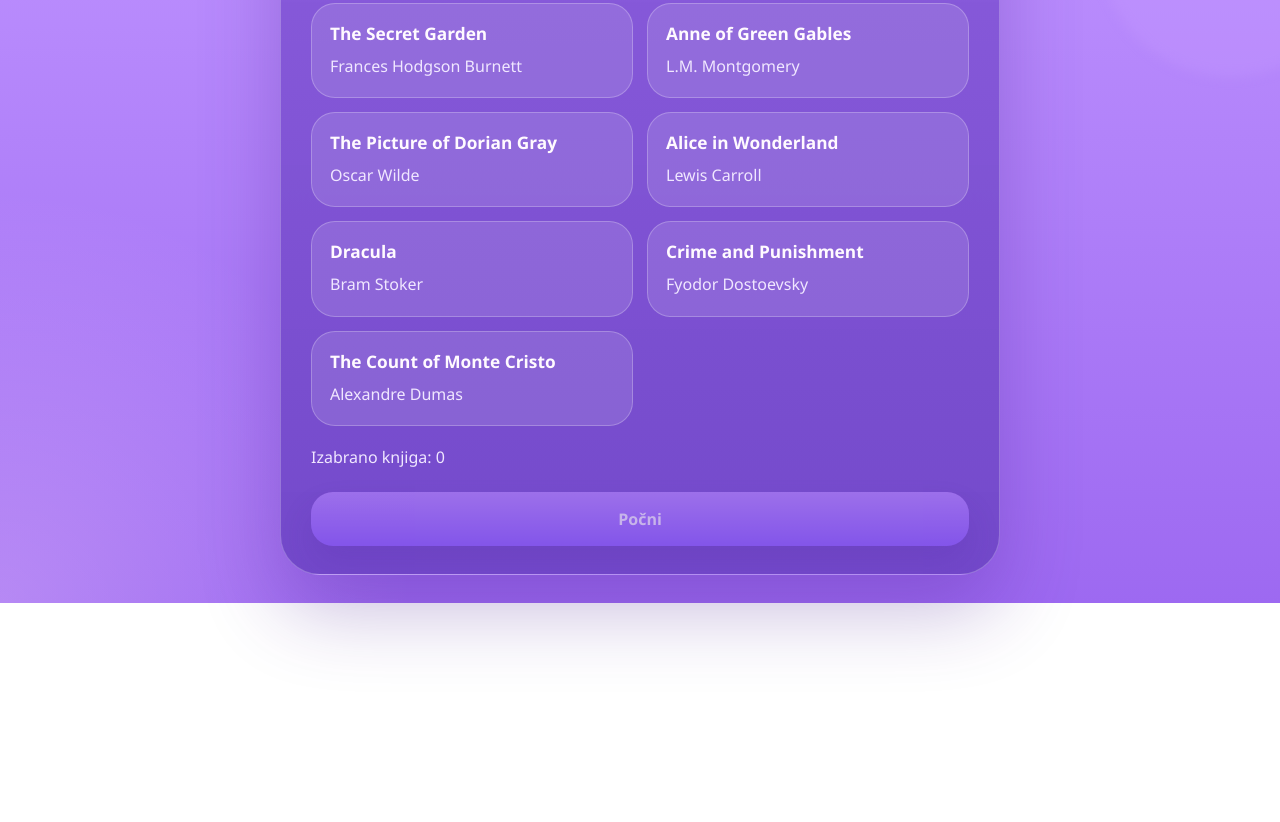
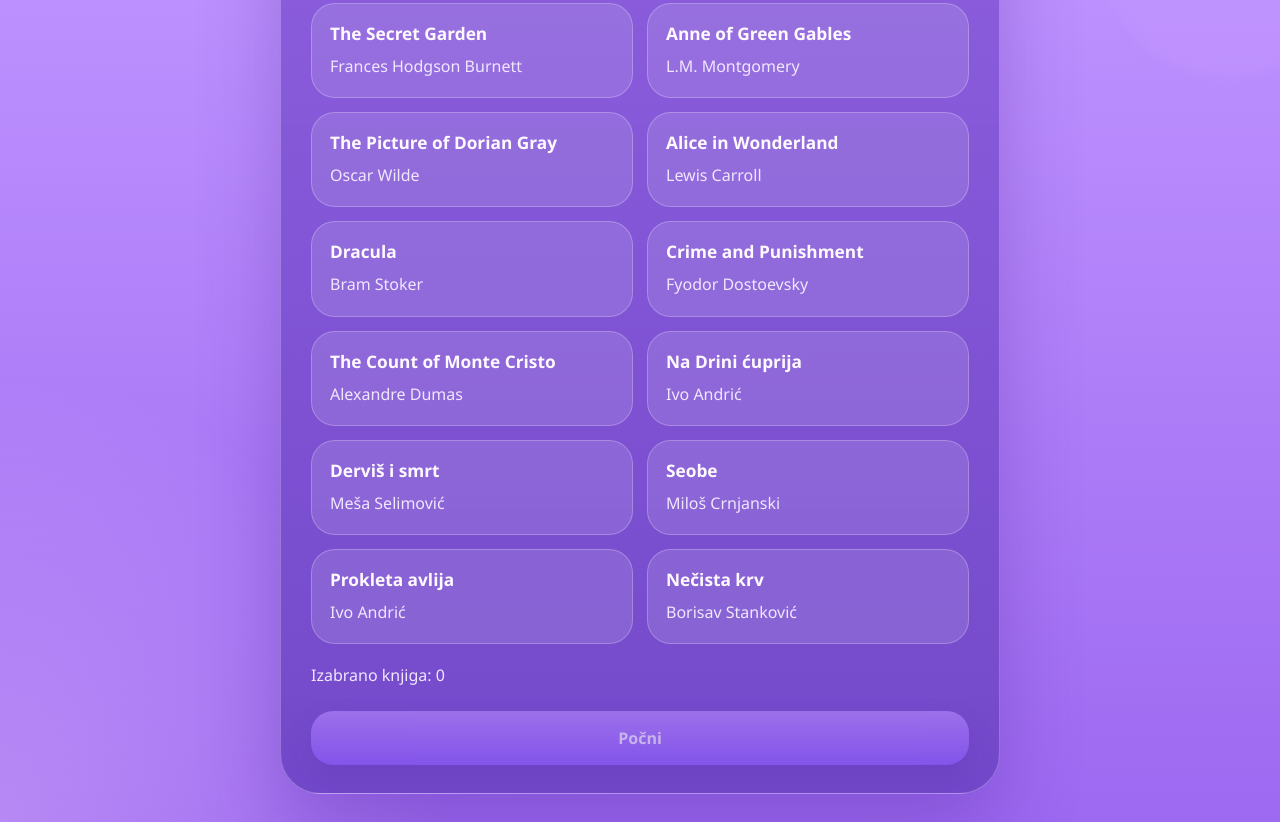
Before and after one commit to StasaBoskovic/ID, a plain HTML site: page library.html in a window 1280 px wide. Shown: the part 763-1585 px from the top of the page. Before the commit the page ends 1366 px from the top, so only its background shows below. Drawn offline with Linux system fonts and the light colour scheme.

Commit message:
promjena3

```diff
--- a/library.html
+++ b/library.html
@@ -101,6 +101,31 @@
           <span class="book-title">The Count of Monte Cristo</span>
           <span class="book-author">Alexandre Dumas</span>
         </button>
+
+      <button class="book-card" data-book-id="na-drini-cuprija" type="button">
+        <span class="book-title">Na Drini ćuprija</span>
+        <span class="book-author">Ivo Andrić</span>
+      </button>
+
+      <button class="book-card" data-book-id="dervis-i-smrt" type="button">
+        <span class="book-title">Derviš i smrt</span>
+        <span class="book-author">Meša Selimović</span>
+      </button>
+
+      <button class="book-card" data-book-id="seobe" type="button">
+        <span class="book-title">Seobe</span>
+        <span class="book-author">Miloš Crnjanski</span>
+      </button>
+
+      <button class="book-card" data-book-id="prokleta-avlija" type="button">
+        <span class="book-title">Prokleta avlija</span>
+        <span class="book-author">Ivo Andrić</span>
+      </button>
+
+      <button class="book-card" data-book-id="necista-krv" type="button">
+        <span class="book-title">Nečista krv</span>
+        <span class="book-author">Borisav Stanković</span>
+      </button>
       </div>
 
       <p class="selection-note" id="selectionNote">Izabrano knjiga: 0</p>
--- a/script.js
+++ b/script.js
@@ -22,7 +22,12 @@ const BOOKS = [
   { id: "alice-wonderland", title: "Alice in Wonderland", author: "Lewis Carroll" },
   { id: "dracula", title: "Dracula", author: "Bram Stoker" },
   { id: "crime-punishment", title: "Crime and Punishment", author: "Fyodor Dostoevsky" },
-  { id: "count-monte-cristo", title: "The Count of Monte Cristo", author: "Alexandre Dumas" }
+  { id: "count-monte-cristo", title: "The Count of Monte Cristo", author: "Alexandre Dumas" },
+  { id: "na-drini-cuprija", title: "Na Drini ćuprija", author: "Ivo Andrić" },
+  { id: "dervis-i-smrt", title: "Derviš i smrt", author: "Meša Selimović" },
+  { id: "seobe", title: "Seobe", author: "Miloš Crnjanski" },
+  { id: "prokleta-avlija", title: "Prokleta avlija", author: "Ivo Andrić" },
+  { id: "necista-krv", title: "Nečista krv", author: "Borisav Stanković" }
 ];
 
 const QUOTES = [
@@ -59,7 +64,17 @@ const QUOTES = [
   { bookId: "crime-punishment", text: "Pain and suffering are always inevitable for a large intelligence and a deep heart." },
   { bookId: "crime-punishment", text: "To go wrong in one's own way is better than to go right in someone else's." },
   { bookId: "count-monte-cristo", text: "All human wisdom is contained in these two words: Wait and Hope." },
-  { bookId: "count-monte-cristo", text: "Moral wounds have this peculiarity: they may be hidden, but they never close." }
+  { bookId: "count-monte-cristo", text: "Moral wounds have this peculiarity: they may be hidden, but they never close." },
+  { bookId: "na-drini-cuprija", text: "Na Drini ćuprija je priča o mostu koji povezuje istoriju, ljude i sudbine." },
+  { bookId: "na-drini-cuprija", text: "Jedan most je više od puta — on je svedok svih života koji ga dodiruju." },
+  { bookId: "dervis-i-smrt", text: "U tišini duša govori najtajnije istine." },
+  { bookId: "dervis-i-smrt", text: "Čovek nije ono što jeste u trenutku mira, nego ono što postaje suočen sa sopstvenom ćutnjom." },
+  { bookId: "seobe", text: "Na putu u izgnanstvo čovek nosi sve svoje ljubavi i tugu." },
+  { bookId: "seobe", text: "Ponekad su najteže stvari one koje držimo u sebi najdublje." },
+  { bookId: "prokleta-avlija", text: "Sva Sudbina sveta stane u jednu usku avliju." },
+  { bookId: "prokleta-avlija", text: "Niko ne zna gde počinje prokletstvo, ali svi osećaju njegov hladan dah." },
+  { bookId: "necista-krv", text: "Nečista krv piše svoje tajne na svakom zidu koji prebrodi." },
+  { bookId: "necista-krv", text: "Polje je bilo divno, ali u srcu mu je rastao mrak koji nije mogao da pobedi." }
 ];
 
 const BOOK_LOOKUP = Object.fromEntries(BOOKS.map((book) => [book.id, book]));
```
